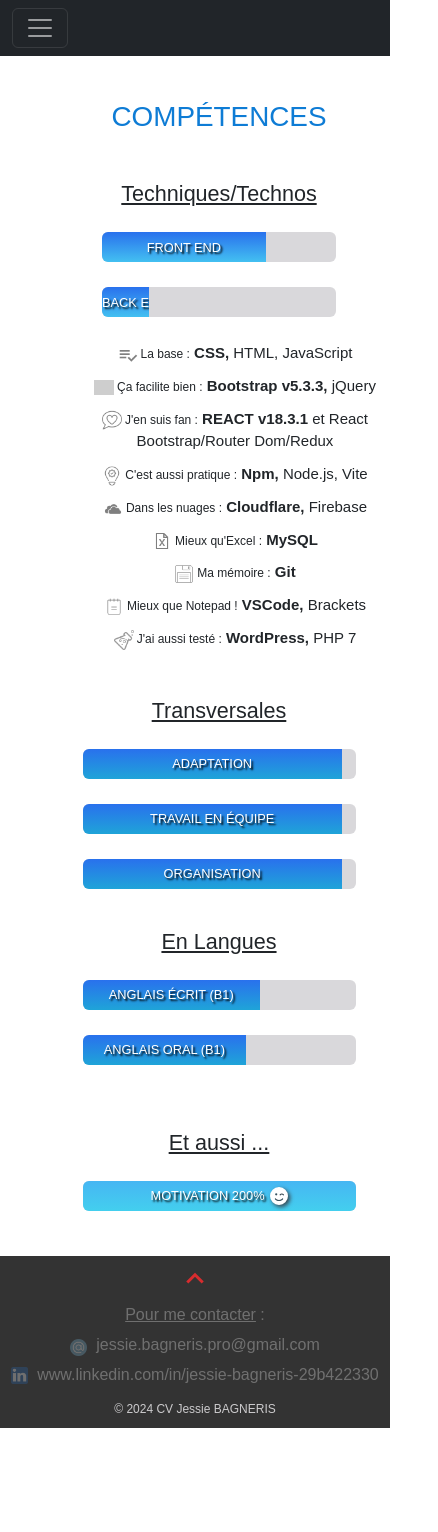
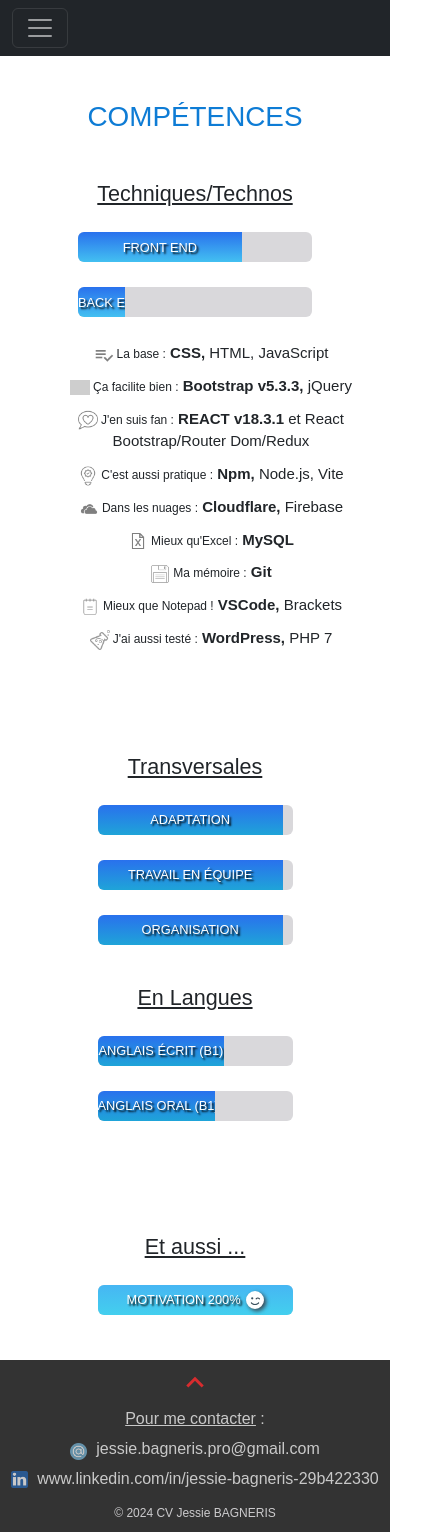
Before and after one commit to JessieB-pro/my-cv, a React (Vite) app: page /skills in a window 390 px wide. Shown: the whole page, 438 px wide, since content can reach past the window. Before the commit the page ends 1428 px from the top, so only its background shows below. Built offline with nearby package versions, Linux system fonts and the light colour scheme; grey boxes are pictures that could not be loaded; a web font is replaced by a local one.

Commit message:
Skills, Experience and CV PDF updated

```diff
--- a/src/App.css
+++ b/src/App.css
@@ -168,11 +168,12 @@
 }
 
 #skills .myBar {
+    width: 50vw;
     margin: 25px auto;
 }
 
 #skills .myBarMotiv {
-    width: 100vw;
+    width: 50vw;
     margin: 25px auto;
     margin-bottom: 40px;
 }
@@ -431,6 +432,10 @@
     font-size: 17px;
 }
 
+.experience .badge-container {
+    gap: 10px;
+}
+
 
 /* --------------------------- */
 
--- a/src/components/Competences.jsx
+++ b/src/components/Competences.jsx
@@ -32,8 +32,8 @@
           <h1>Compétences</h1>
         </div>
         <div className="container">
-          <div className="row justify-content-md-center">
-            <div className="col-md-auto">
+          <div className="row justify-content-center">
+            <div className="col-md-8 col-sm-12">
               <div className="headingPlus">
                 <h4>Techniques/Technos</h4>
               </div>
@@ -106,7 +106,8 @@
                 </ul>
               </div>
 
-              <div className="col-md-auto mt-5">
+              <div className="row justify-content-center">
+              <div className="col-md-8 col-sm-12 mt-5">
                 <div className="headingPlus">
                   <h4>Transversales</h4>
                 </div>
@@ -139,8 +140,9 @@
                   label='Anglais oral (B1)'
                 />
               </div>
-              <div className="row justify-content-md-center">
-                <div className="col-md-auto">
+              </div>
+              <div className="row justify-content-center">
+                <div className="col-md-8 col-sm-12 mt-5">
                   <div className="headingPlus">
                     <h4>Et aussi ...</h4>
                   </div>
--- a/src/components/Experience.jsx
+++ b/src/components/Experience.jsx
@@ -28,7 +28,7 @@
                 </Badge>
               </Stack>
             </div>
-            <div className="d-flex justify-content-center mt-3">
+            <div className="d-flex justify-content-center flex-wrap mt-3 badge-container">
               <MDBBadge className="text-black mb-0 me-1 border" color="light">
                 GESLAB
               </MDBBadge>
@@ -61,7 +61,7 @@
                 </Badge>
               </Stack>
             </div>
-            <div className="d-flex justify-content-center mt-3">
+            <div className="d-flex justify-content-center flex-wrap mt-3 badge-container">
               <MDBBadge className="text-black mb-0 me-1 border" color="light">
                 APOGEE
               </MDBBadge>
@@ -91,7 +91,7 @@
                 </Badge>
               </Stack>
             </div>
-            <div className="d-flex justify-content-center mt-3">
+            <div className="d-flex justify-content-center flex-wrap mt-3 badge-container">
               <MDBBadge className="text-black mb-0 me-1 border" color="light">
                 APOGEE
               </MDBBadge>
@@ -118,7 +118,7 @@
                 </Badge>
               </Stack>
             </div>
-            <div className="d-flex justify-content-center mt-3">
+            <div className="d-flex justify-content-center flex-wrap mt-3 badge-container">
               <MDBBadge className="text-black mb-0 me-1 border" color="light">
                 PuTTY
               </MDBBadge>
```
Also changed, not shown: 1 other file (tests, documents, lock files or other folders).
